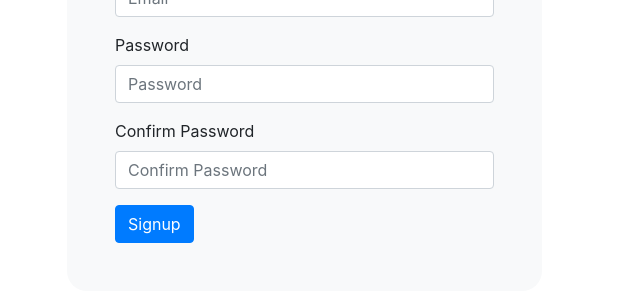
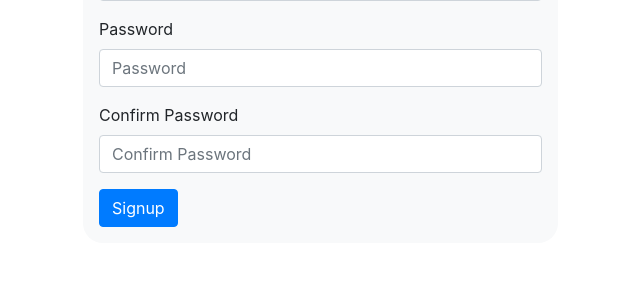
Before and after one commit to muneesmmm/bloodbank, a Django app: page /signup in a window 1280 px wide. Shown: the part 535-826 px from the top of the page, without its empty margins (573-1213 px from the left). After the commit the page ends 762 px from the top, so only its background shows below. Run offline with Django 3.2, Linux system fonts and the light colour scheme; some libraries are stand-ins or nearby versions.

Commit message:
update form style

```diff
--- a/templates/signup.html
+++ b/templates/signup.html
@@ -5,7 +5,7 @@
       <div class="col-md-6 justify-content-between d-flex">
         <img src="https://akm-img-a-in.tosshub.com/indiatoday/images/bodyeditor/202106/World_Blood_Donor_Day_2021-1200x1280.png?zPoL_99qDxFsZr7ygc1ydEinqjuDmDgK" width="100%" height="400px" alt="">
     </div>
-        <div class="col-md-5 bg-light p-5" style="border-radius: 20px;">
+        <div class="col-md-5 bg-light p-3 m-3" style="border-radius: 20px; margin-bottom: 20px;">
           {% for message in messages %}
           <strong id="emailHelp" class="form-text " style="color:red">{{message}}</strong>
           {% endfor %}
```
Also changed, not shown: templates/add-donor.html (+5 -4 lines).
